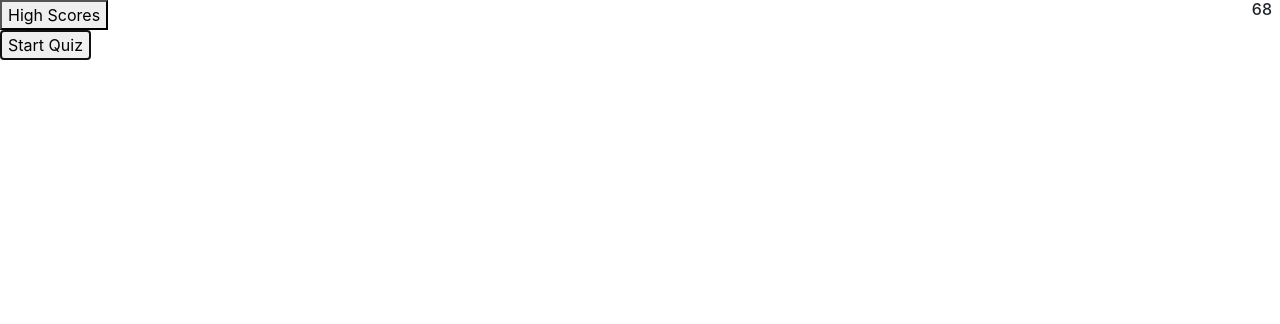
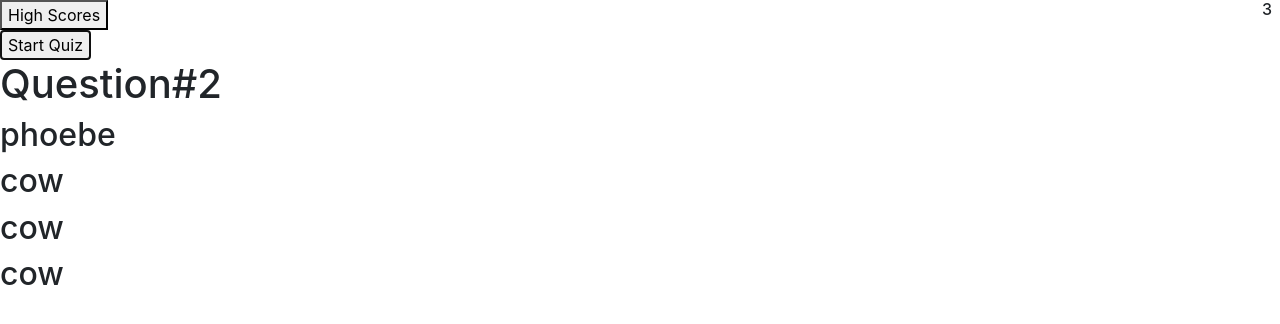
Before and after one commit to Quackenstien/Quiz, a plain HTML site: page quiz.html in a window 1280 px wide. Both pictures are taken after a click on the button "Start Quiz". Drawn offline with nearby package versions, Linux system fonts and the light colour scheme.

Commit message:
display questions and answer choices only when start quiz btn is pushed

```diff
--- a/quiz.html
+++ b/quiz.html
@@ -22,6 +22,11 @@
       </div>
     </div>
     <button id="startquiz">Start Quiz</button>
+    <h1 id="q1"></h1>
+    <h2 class="answer" id="a1"></h2>
+    <h2 class="answer" id="a2"></h2>
+    <h2 class="answer" id="a3"></h2>
+    <h2 class="answer" id="a4"></h2>
 
     <script src="./script.js"></script>
   </body>
--- a/script.js
+++ b/script.js
@@ -1,13 +1,27 @@
 var timerEl = document.getElementById("countdown");
 var highBtnEl = document.getElementById("highscores");
 var startQuiz = document.getElementById("startquiz");
+var questionOne = document.querySelector("#q1");
+var answerOne = document.querySelector("#a1");
+var answerTwo = document.querySelector("#a2");
+var answerThree = document.querySelector("#a3");
+var answerFour = document.querySelector("#a4");
+
+var timeLeft = 5;
+// document.getElementById("a1");
+
+questions = [{ title: "who let the dogs out", answer: "" }];
 
 function startCountdown() {
-  var timeLeft = 70;
-
   var timeInterval = setInterval(function () {
     timeLeft--;
     timerEl.textContent = timeLeft;
+
+    questionOne.textContent = "Question#2";
+    answerOne.textContent = "phoebe";
+    answerTwo.textContent = "cow";
+    answerThree.textContent = "cow";
+    answerFour.textContent = "cow";
 
     if (timeLeft === 0) {
       clearInterval(timeInterval);
@@ -16,4 +30,10 @@ function startCountdown() {
   return;
 }
 
+// function displayQuestions() {
+//   questionOne.textContent = " Who is...?";
+//   answerOne.textContent = "Bob";
+// }
+
 startQuiz.addEventListener("click", startCountdown);
+// startQuiz.addEventListener("click", displayQuestions);
```
